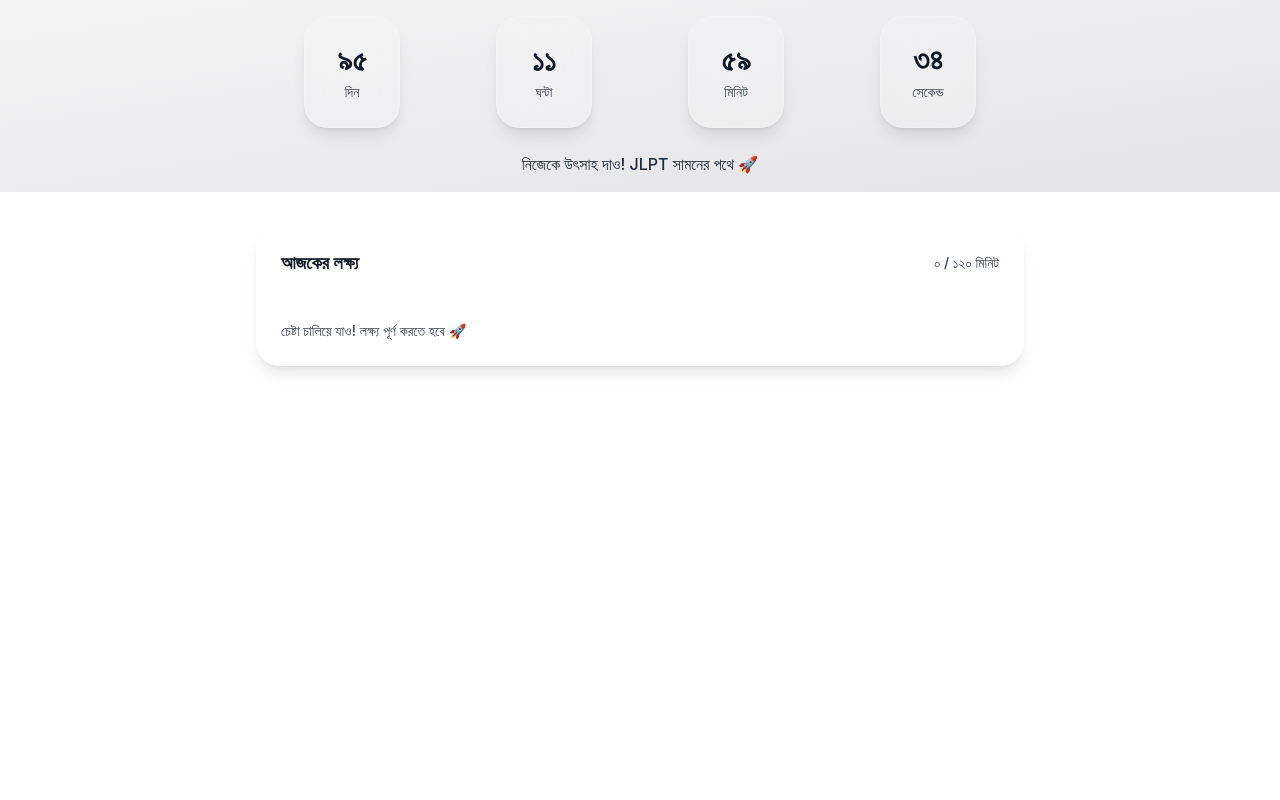
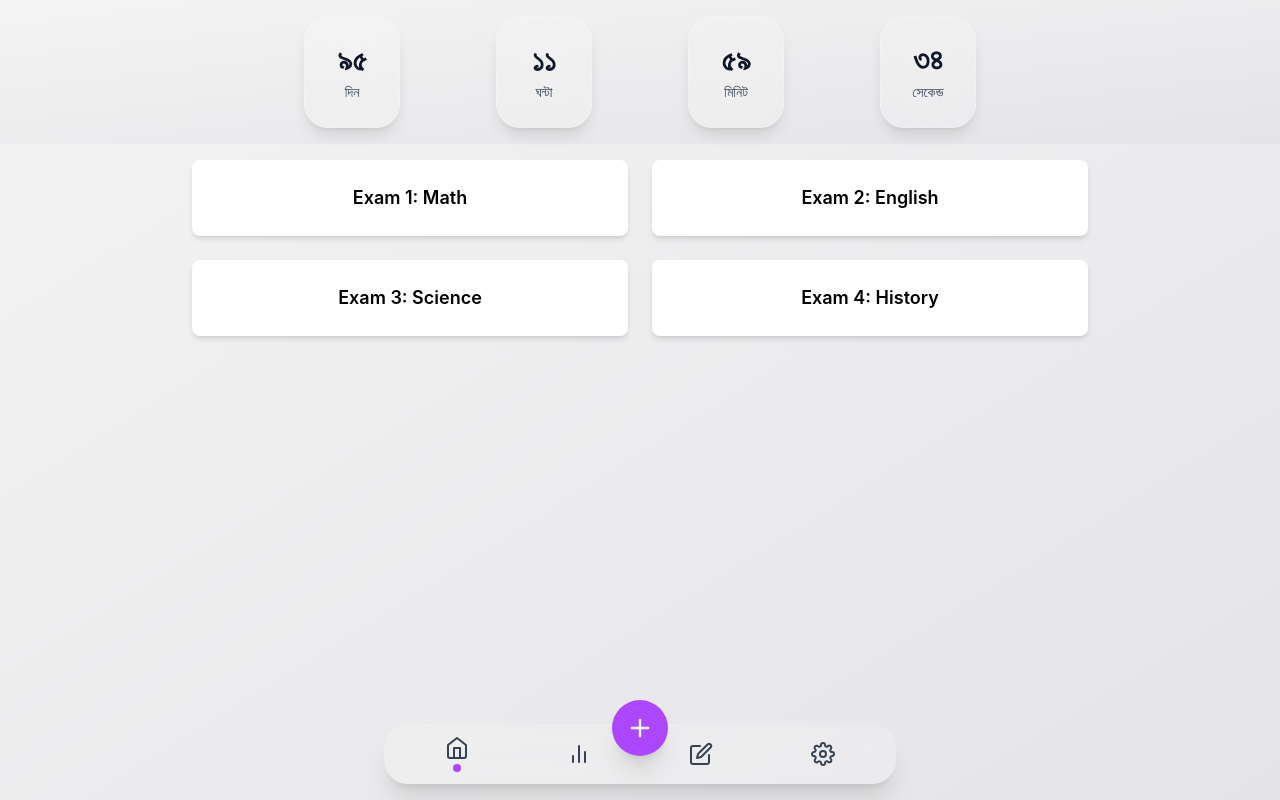
Before and after one commit to theashrafislam/din-lipi, a React (Vite) app: page / in a window 1280 px wide. Built offline with nearby package versions, Linux system fonts and the light colour scheme.

Commit message:
something worked done

```diff
--- a/package.json
+++ b/package.json
@@ -16,6 +16,7 @@
     "framer-motion": "^12.38.0",
     "react": "^19.2.4",
     "react-dom": "^19.2.4",
+    "react-icons": "^5.6.0",
     "recharts": "^3.8.1",
     "tailwindcss": "^4.2.2"
   },
--- a/src/App.jsx
+++ b/src/App.jsx
@@ -3,45 +3,48 @@ import useLocalStorage from "./hooks/useLocalStorage";
 import Home from "./pages/Home";
 import Stats from "./pages/Stats";
 import Journal from "./pages/Journal";
+import Settings from "./pages/Settings";
 import Navbar from "./components/Navbar";
 import AddModal from "./components/AddModal";
-import Countdown from "./components/Countdown";
-import DailyGoal from "./components/DailyGoal";
 
 export default function App() {
-  const [tab, setTab] = useState("home");
+  const [tab, setTab] = useState("home"); // current tab
   const [items, setItems] = useLocalStorage("activities", []);
   const [journal, setJournal] = useLocalStorage("journal", "");
-  const [open, setOpen] = useState(false);
+  const [open, setOpen] = useState(false); // add modal open/close
+
+  // Function to add activity from modal
+  const handleAdd = (activity) => {
+    setItems([...items, activity]);
+  };
 
   return (
-    <div className="">
-      <Countdown />
-      <DailyGoal />
-      {/* <Home /> */}
-      {/* {tab === "home" && (
-        <Home items={items} setItems={setItems} />
+    <div className="min-h-screen bg-gradient-to-br from-zinc-100 to-zinc-200 dark:from-zinc-900 dark:to-black">
+      {/* Conditional Rendering of Pages */}
+      {tab === "home" && (
+        <Home items={items} journal={journal} onOpenAdd={() => setOpen(true)} />
       )}
       {tab === "stats" && <Stats items={items} />}
-      {tab === "journal" && (
-        <Journal text={journal} setText={setJournal} />
-      )} */}
+      {tab === "journal" && <Journal journal={journal} setJournal={setJournal} />}
+      {tab === "settings" && <Settings />}
 
-      {/* <button
-        onClick={() => setOpen(true)}
-        className="fixed bottom-20 right-5 bg-black text-white w-14 h-14 rounded-full text-2xl"
-      >
-        +
-      </button> */}
+      {/* Countdown (can be part of Home page or fixed on top) */}
+      {/* <Countdown /> -> optional if already in Home */}
 
-      {/* {open && (
+      {/* Add Activity Modal */}
+      {open && (
         <AddModal
           onClose={() => setOpen(false)}
-          onAdd={(item) => setItems([...items, item])}
+          onAdd={handleAdd}
         />
       )}
 
-      <Navbar tab={tab} setTab={setTab} /> */}
+      {/* Navbar */}
+      <Navbar
+        tab={tab}
+        setTab={setTab}
+        onAdd={() => setOpen(true)}
+      />
     </div>
   );
 }
--- /dev/null
+++ b/src/components/Cards.jsx
@@ -0,0 +1,48 @@
+import { useState, useEffect } from "react";
+
+const examData = [
+  { id: 1, text: "Exam 1: Math" },
+  { id: 2, text: "Exam 2: English" },
+  { id: 3, text: "Exam 3: Science" },
+  { id: 4, text: "Exam 4: History" },
+  { id: 5, text: "Exam 5: Geography" },
+  { id: 6, text: "Exam 6: Computer" },
+];
+
+const Cards = () => {
+  const [visibleCards, setVisibleCards] = useState([]);
+
+  useEffect(() => {
+    let index = 0;
+
+    const interval = setInterval(() => {
+      if (index >= examData.length) {
+        clearInterval(interval);
+        return;
+      }
+      // 2 cards add korbo
+      setVisibleCards((prev) => [
+        ...prev,
+        ...examData.slice(index, index + 2),
+      ]);
+      index += 2;
+    }, 2000);
+
+    return () => clearInterval(interval);
+  }, []);
+
+  return (
+    <div className="grid grid-cols-1 sm:grid-cols-2 gap-6 w-full max-w-4xl mx-auto">
+      {visibleCards.map((card) => (
+        <div
+          key={card.id}
+          className="bg-white shadow-md rounded-lg p-6 flex items-center justify-center text-center text-lg font-semibold"
+        >
+          {card.text}
+        </div>
+      ))}
+    </div>
+  );
+};
+
+export default Cards;
--- a/src/components/Countdown.jsx
+++ b/src/components/Countdown.jsx
@@ -55,16 +55,6 @@ export default function Countdown() {
           </motion.div>
         ))}
       </div>
-
-      {/* Motivational Text Below Countdown */}
-      <motion.div
-        initial={{ opacity: 0 }}
-        animate={{ opacity: 1 }}
-        transition={{ delay: 0.3, duration: 0.8 }}
-        className="text-center text-gray-800 dark:text-gray-200 mt-6 text-sm sm:text-base font-medium"
-      >
-        নিজেকে উৎসাহ দাও! JLPT সামনের পথে 🚀
-      </motion.div>
     </div>
   );
 }
--- a/src/components/Navbar.jsx
+++ b/src/components/Navbar.jsx
@@ -1,17 +1,48 @@
 import { motion } from "framer-motion";
+import { FiHome, FiBarChart2, FiEdit, FiSettings, FiPlus } from "react-icons/fi";
 
-export default function Navbar({ tab, setTab }) {
-  const tabs = ["home", "stats", "journal", "settings"];
+export default function Navbar({ tab, setTab, onAdd }) {
+  const tabs = [
+    { key: "home", icon: <FiHome size={24} /> },
+    { key: "stats", icon: <FiBarChart2 size={24} /> },
+    { key: "journal", icon: <FiEdit size={24} /> },
+    { key: "settings", icon: <FiSettings size={24} /> },
+  ];
 
   return (
-    <div className="fixed bottom-0 w-full flex justify-around bg-white/10 backdrop-blur-xl p-3">
-      {tabs.map((t) => (
-        <button key={t} onClick={() => setTab(t)}>
-          <motion.div whileTap={{ scale: 0.9 }}>
-            {t}
+    <div className="fixed bottom-4 left-1/2 transform -translate-x-1/2 w-[90%] max-w-lg flex justify-between items-center bg-white/20 dark:bg-black/30 backdrop-blur-xl rounded-3xl p-3 shadow-xl z-50">
+      {tabs.map((t, i) => (
+        <button
+          key={t.key}
+          onClick={() => setTab(t.key)}
+          className="relative flex-1 flex justify-center items-center"
+        >
+          <motion.div
+            whileTap={{ scale: 0.8 }}
+            className="flex flex-col items-center justify-center text-gray-700 dark:text-gray-300"
+          >
+            {t.icon}
+            {/* Active indicator */}
+            {tab === t.key && (
+              <motion.div
+                layoutId="activeTab"
+                className="w-2 h-2 bg-purple-500 rounded-full mt-1"
+                transition={{ type: "spring", stiffness: 300, damping: 20 }}
+              />
+            )}
           </motion.div>
         </button>
       ))}
+
+      {/* Center FAB Add Button */}
+      <button
+        onClick={onAdd}
+        className="absolute -top-6 left-1/2 transform -translate-x-1/2 bg-purple-500 hover:bg-purple-600 text-white w-14 h-14 flex items-center justify-center rounded-full shadow-xl"
+      >
+        <motion.div whileTap={{ scale: 0.9 }}>
+          <FiPlus size={28} />
+        </motion.div>
+      </button>
     </div>
   );
 }
--- a/src/pages/Home.jsx
+++ b/src/pages/Home.jsx
@@ -1,6 +1,7 @@
 import Countdown from "../components/Countdown";
 import Timeline from "../components/Timeline";
 import GlassCard from "../components/GlassCard";
+import Cards from "../components/Cards";
 
 export default function Home({ items, setItems }) {
   const total = items.reduce((a, b) => a + b.duration, 0);
@@ -10,7 +11,7 @@ export default function Home({ items, setItems }) {
       {/* <GlassCard> */}
         <Countdown />
       {/* </GlassCard> */}
-
+<Cards />
       {/* <GlassCard>
         <div>Total Today: {total} min</div>
       </GlassCard>
--- /dev/null
+++ b/src/pages/Settings.jsx
@@ -0,0 +1,85 @@
+import { useState } from "react";
+
+export default function Settings() {
+  const [theme, setTheme] = useState("system"); // light / dark / system
+  const [dailyGoal, setDailyGoal] = useState(120);
+  const [notifications, setNotifications] = useState(true);
+  const [language, setLanguage] = useState("বাংলা");
+
+  const handleReset = () => {
+    if (window.confirm("আপনি কি সব ডেটা মুছে দিতে চান?")) {
+      localStorage.clear();
+      alert("সব ডেটা মুছে ফেলা হয়েছে!");
+      window.location.reload();
+    }
+  };
+
+  return (
+    <div className="min-h-screen p-4 bg-gradient-to-br from-zinc-100 to-zinc-200 dark:from-zinc-900 dark:to-black">
+      <h2 className="text-2xl font-semibold text-gray-900 dark:text-white mb-6">সেটিংস</h2>
+
+      {/* Theme */}
+      <div className="bg-white dark:bg-zinc-900 rounded-2xl p-4 mb-4 shadow-sm border border-gray-200 dark:border-gray-700">
+        <label className="block text-gray-800 dark:text-gray-200 mb-1 font-medium">থিম</label>
+        <select
+          className="w-full p-3 rounded-xl border border-gray-300 dark:border-gray-600 bg-gray-50 dark:bg-zinc-800"
+          value={theme}
+          onChange={(e) => setTheme(e.target.value)}
+        >
+          <option value="light">লাইট</option>
+          <option value="dark">ডার্ক</option>
+          <option value="system">সিস্টেম</option>
+        </select>
+      </div>
+
+      {/* Daily Goal */}
+      <div className="bg-white dark:bg-zinc-900 rounded-2xl p-4 mb-4 shadow-sm border border-gray-200 dark:border-gray-700">
+        <label className="block text-gray-800 dark:text-gray-200 mb-1 font-medium">দৈনিক লক্ষ্য (মিনিট)</label>
+        <input
+          type="number"
+          className="w-full p-3 rounded-xl border border-gray-300 dark:border-gray-600 bg-gray-50 dark:bg-zinc-800"
+          value={dailyGoal}
+          onChange={(e) => setDailyGoal(parseInt(e.target.value))}
+        />
+      </div>
+
+      {/* Notifications */}
+      <div className="bg-white dark:bg-zinc-900 rounded-2xl p-4 mb-4 shadow-sm border border-gray-200 dark:border-gray-700 flex justify-between items-center">
+        <span className="text-gray-800 dark:text-gray-200 font-medium">নোটিফিকেশন</span>
+        <input
+          type="checkbox"
+          className="w-6 h-6 accent-purple-500"
+          checked={notifications}
+          onChange={() => setNotifications(!notifications)}
+        />
+      </div>
+
+      {/* Language */}
+      <div className="bg-white dark:bg-zinc-900 rounded-2xl p-4 mb-4 shadow-sm border border-gray-200 dark:border-gray-700">
+        <label className="block text-gray-800 dark:text-gray-200 mb-1 font-medium">ভাষা</label>
+        <select
+          className="w-full p-3 rounded-xl border border-gray-300 dark:border-gray-600 bg-gray-50 dark:bg-zinc-800"
+          value={language}
+          onChange={(e) => setLanguage(e.target.value)}
+        >
+          <option value="বাংলা">বাংলা</option>
+          <option value="English">English</option>
+          <option value="日本語">日本語</option>
+        </select>
+      </div>
+
+      {/* Reset Data */}
+      <button
+        onClick={handleReset}
+        className="w-full mt-6 p-3 rounded-xl bg-red-500 text-white font-medium"
+      >
+        সব ডেটা মুছুন
+      </button>
+
+      {/* App Version */}
+      <div className="text-center text-gray-500 dark:text-gray-400 mt-6 text-sm">
+        App Version 1.0.0
+      </div>
+    </div>
+  );
+}
```
Also changed, not shown: 1 other file (tests, documents, lock files or other folders).
